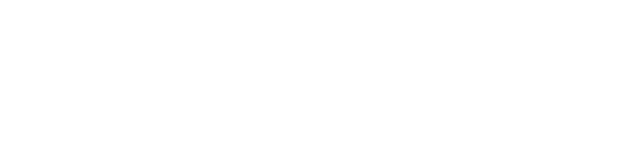
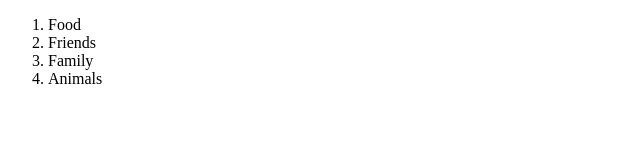
Before and after one commit to Molly-code-dev/My-first-Website, a plain HTML site: page favorite-things.html in a window 1280 px wide. Shown: the whole page, without its empty margins (0-640 px from the left). Drawn offline with Linux system fonts and the light colour scheme.

Commit message:
Add ordered list

```diff
--- a/favorite-things.html
+++ b/favorite-things.html
@@ -3,9 +3,15 @@
 <head>
     <meta charset="UTF-8">
     <meta name="viewport" content="width=device-width, initial-scale=1.0">
-    <title>Document</title>
+    <title>My favorite things</title>
 </head>
 <body>
+    <ol>
+        <li>Food</li>
+        <li>Friends</li>
+        <li>Family</li>
+        <li>Animals</li>
 
+    </ol>
 </body>
 </html>
```
